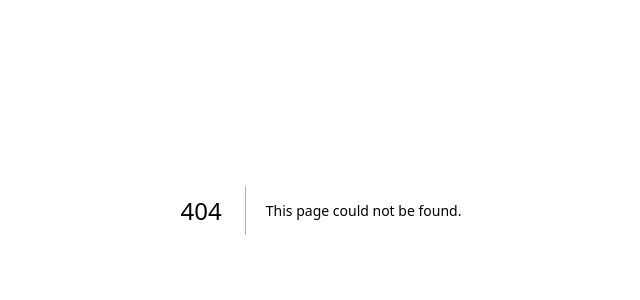
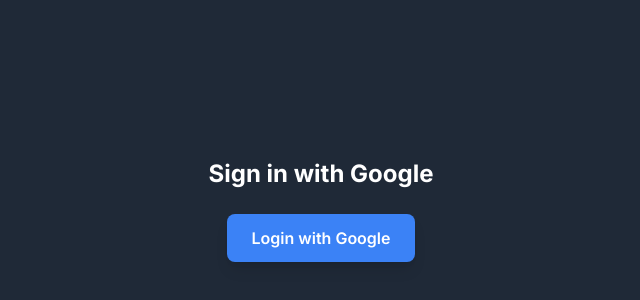
Before and after one commit to JeevantVerma/Form-Generator-Techweek, a Next.js app in the folder form-generator/: page /login in a window 1280 px wide. Before the commit this address had no page. Shown: the part 190-490 px from the top of the page, without its empty margins (319-959 px from the left). Built offline with nearby package versions, Linux system fonts and the light colour scheme; no server answers.

Commit message:
Added authentication in nextjs app

```diff
--- a/form-generator/app/dashboard/page.js
+++ b/form-generator/app/dashboard/page.js
@@ -1,18 +1,35 @@
 "use client";
 import React from 'react'
 import { useRouter } from 'next/navigation'
+import { auth } from '../firebase';
+import { useAuthState } from 'react-firebase-hooks/auth'
+import { useEffect } from 'react';
 
 const dashboard = () => {
   const router = useRouter();
-
+  const [user, setUser]= useAuthState(auth);
   const handleClick =()=>
   {
     router.push('/formcreation');
   }
+  const handleSignOut =()=>
+  {
+    auth.signOut();
+  }
+
+  useEffect(() => {
+    if (!user) {
+      router.push('/login');
+    }
+  }, [user, router]);
+
   return (
     <div>
       <button onClick={handleClick} className="bg-blue-500 hover:bg-blue-600 text-white font-bold py-2 px-4 rounded">
         New form
+      </button>
+      <button onClick={handleSignOut} className="bg-red-500 hover:bg-red-600 text-white font-bold py-2 px-4 rounded">
+        Sign out
       </button>
     </div>
   )
--- a/form-generator/app/firebase.js
+++ b/form-generator/app/firebase.js
@@ -1,5 +1,6 @@
 import { initializeApp } from "firebase/app";
-import { getFirestore } from "firebase/firestore"
+import { getFirestore } from "firebase/firestore";
+import { getAuth } from "firebase/auth";
 
 const firebaseConfig = {
   apiKey: "AIzaSyB2q5P_Motk9Q1jzOZe-TE6_Tr00Cnw6zM",
@@ -15,4 +16,6 @@
 
 const db = getFirestore(app);
 
-export { db };
+const auth = getAuth();
+
+export { db, auth };
--- /dev/null
+++ b/form-generator/app/login/page.js
@@ -0,0 +1,36 @@
+"use client";
+import React from 'react';
+import { auth } from '../firebase';
+import { signInWithPopup, GoogleAuthProvider } from 'firebase/auth';
+import { useAuthState } from 'react-firebase-hooks/auth'
+import { useEffect } from 'react';
+import { useRouter } from 'next/navigation';
+
+const LoginPage = () => {
+  const router= useRouter();
+  const [user, setUser]= useAuthState(auth);
+  const googleAuth= new GoogleAuthProvider();
+  const handleLogin = async() => {
+    const result = await signInWithPopup(auth, googleAuth);
+  };
+  useEffect(()=>{
+    console.log(user)
+  },[user])
+
+  {user? router.push('/dashboard'): console.log("login required")}
+  return (
+    <div className="flex items-center justify-center min-h-screen bg-gray-800">
+      <div className="text-center">
+        <h1 className="text-2xl font-bold mb-6 text-white">Sign in with Google</h1>
+        <button
+          onClick={handleLogin}
+          className="bg-blue-500 text-white font-semibold py-3 px-6 rounded-lg shadow-lg hover:bg-blue-600 transition duration-300"
+        >
+          Login with Google
+        </button>
+      </div>
+    </div>
+  );
+};
+
+export default LoginPage;
--- a/form-generator/app/page.js
+++ b/form-generator/app/page.js
@@ -6,7 +6,7 @@
 
   const router= useRouter();
   const handleClick=()=>{
-     router.push('/dashboard');
+     router.push('/login');
   }
 
   return (
--- a/form-generator/package.json
+++ b/form-generator/package.json
@@ -12,7 +12,8 @@
     "firebase": "^10.12.4",
     "next": "14.2.5",
     "react": "^18",
-    "react-dom": "^18"
+    "react-dom": "^18",
+    "react-firebase-hooks": "^5.1.1"
   },
   "devDependencies": {
     "postcss": "^8",
```
Also changed, not shown: 1 other file (tests, documents, lock files or other folders).
